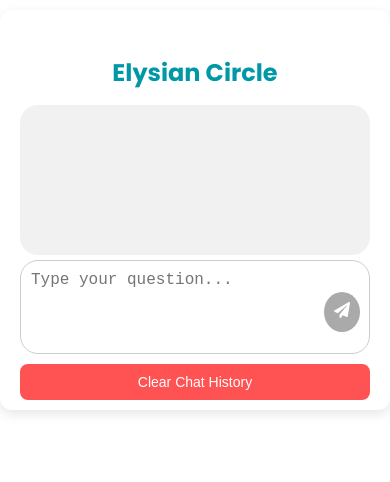
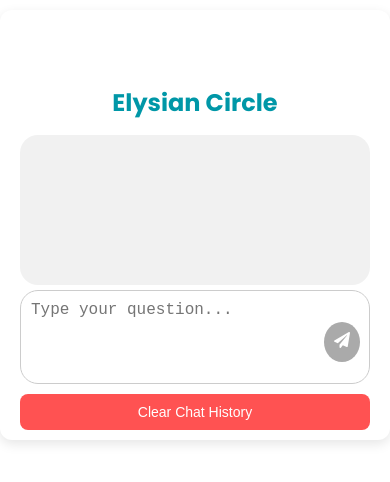
Before and after one commit to Iwegbuvc/ChatbotAI_FE, a React (Vite) app: page / in a window 390 px wide. Shown: the top 482 px of the page. Built offline with nearby package versions, Linux system fonts and the light colour scheme.

Commit message:
reajusting the header by adding margin-top  correction

```diff
--- a/src/style/chatBox.css
+++ b/src/style/chatBox.css
@@ -112,7 +112,7 @@ h2 {
 
 h2 {
   color: #0097a7;
-  margin-top: 30px;
+  margin-top: 60px;
   margin-bottom: 10px;
   padding: 5px 10px;
   border-radius: 5px;
```
